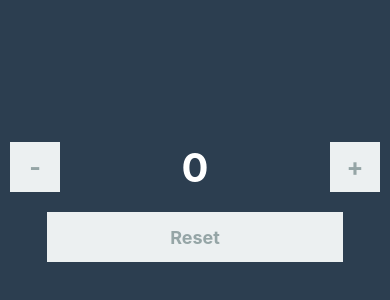
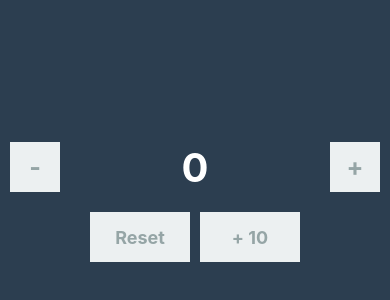
Before and after one commit to erlinda7/reactNativeHiwex, a React Native app: screen / in a window 390 px wide. Shown: the part 220-520 px from the top of the page. Built offline with nearby package versions, Linux system fonts and the light colour scheme.

Commit message:
fragment

```diff
--- a/App.js
+++ b/App.js
@@ -10,6 +10,7 @@
 import React, {Component, PureComponent} from 'react';
 import {StyleSheet, TouchableOpacity, View, Text} from 'react-native';
 import CustomButton from './components/button';
+import ActionButtons from './components/actionButtons';
 
 //PureComponent es una extension que permite renderizar o no dependiendo si el valor cambio o no
 class App extends PureComponent {
@@ -22,6 +23,7 @@ class App extends PureComponent {
     this.handleUp = this.handleUp.bind(this);
     this.handleDown = this.handleDown.bind(this);
     this.handleReset = this.handleReset.bind(this);
+    this.handlePlus10 = this.handlePlus10.bind(this);
   }
 
   handleUp() {
@@ -36,6 +38,11 @@ class App extends PureComponent {
 
   handleReset() {
     this.setState({counter: 0});
+  }
+
+  handlePlus10() {
+    const {counter: ct} = this.state;
+    this.setState({counter: ct + 10});
   }
 
   //evitar rerenders
@@ -58,9 +65,7 @@ class App extends PureComponent {
           <CustomButton label="+" action={this.handleUp} />
         </View>
         <View style={styles.subcontanierReset}>
-          <TouchableOpacity style={styles.btnReset} onPress={this.handleReset}>
-            <Text style={styles.btnTxt}>Reset</Text>
-          </TouchableOpacity>
+          <ActionButtons reset={this.handleReset} plus={this.handlePlus10} />
         </View>
       </View>
     );
--- /dev/null
+++ b/components/actionButtons/index.js
@@ -0,0 +1,36 @@
+import React, {Component, Fragment} from 'react';
+import {TouchableOpacity, Text, StyleSheet} from 'react-native';
+
+class ActionButtons extends Component {
+  render() {
+    const {reset, plus} = this.props;
+    return (
+      <Fragment>
+        <TouchableOpacity style={styles.btnReset} onPress={reset}>
+          <Text style={styles.btnTxt}>Reset</Text>
+        </TouchableOpacity>
+        <TouchableOpacity style={styles.btnReset} onPress={plus}>
+          <Text style={styles.btnTxt}>+ 10</Text>
+        </TouchableOpacity>
+      </Fragment>
+    );
+  }
+}
+
+const styles = StyleSheet.create({
+  btnTxt: {
+    fontSize: 18,
+    color: '#95a5a6',
+    fontWeight: 'bold',
+  },
+  btnReset: {
+    height: 50,
+    width: 100,
+    backgroundColor: '#ecf0f1',
+    justifyContent: 'center',
+    alignItems: 'center',
+    marginHorizontal: 5,
+  },
+});
+
+export default ActionButtons;
```
